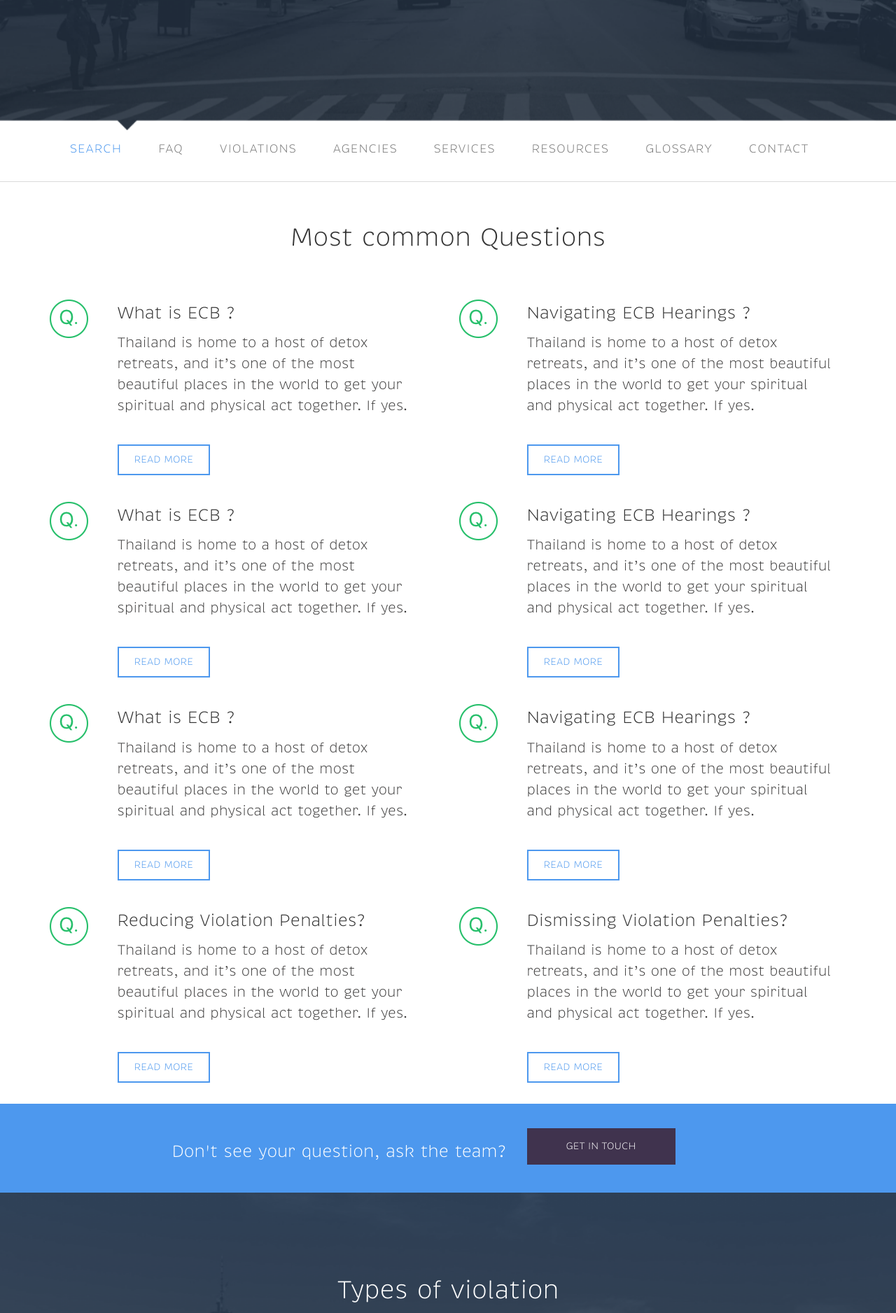
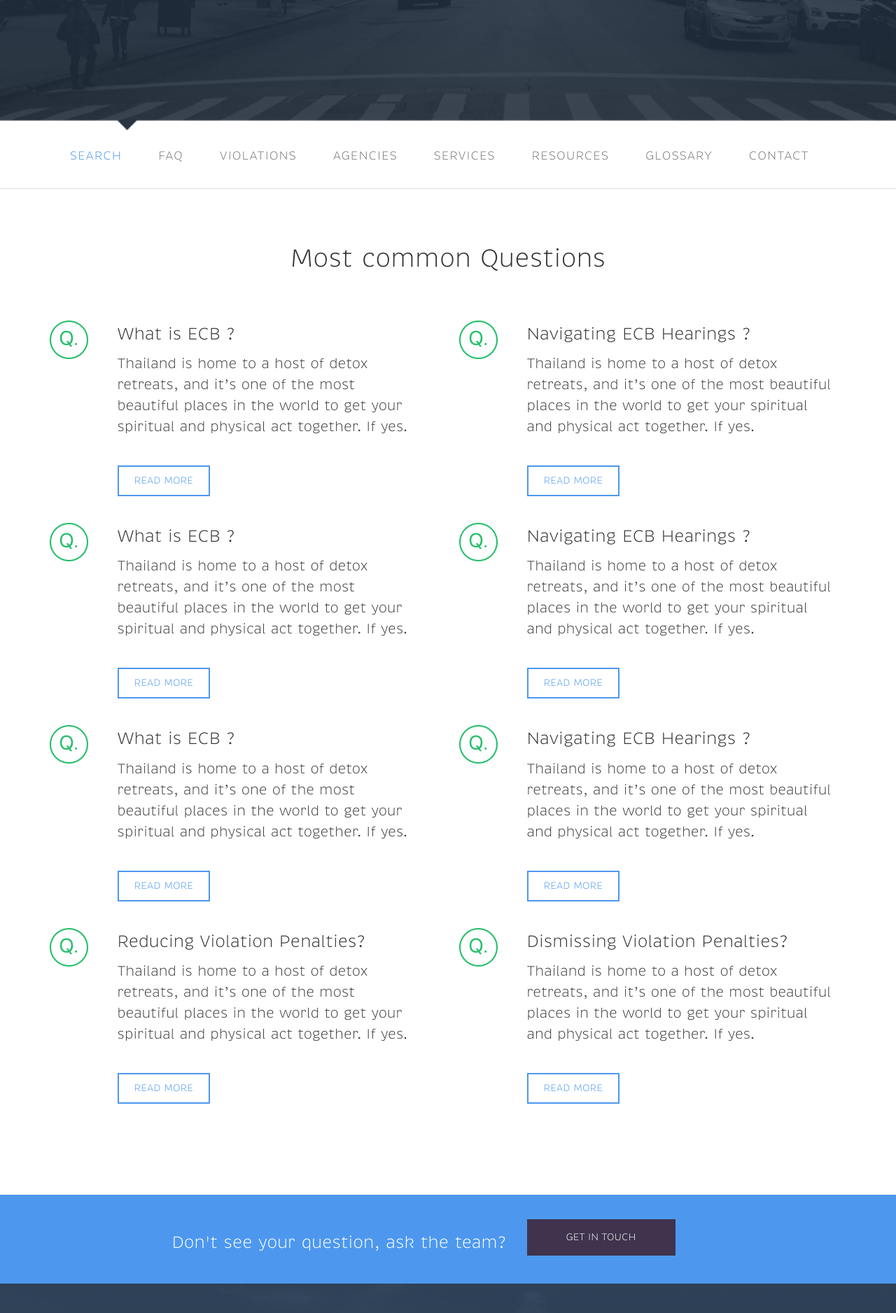
Before and after one commit to preetiksingh/digifront, a Jekyll site: the page built from index.html, in a window 1280 px wide. Shown: the part 713-2589 px from the top of the page at 70% size. Built offline with Jekyll 4.4.1, drawn with Linux system fonts in a browser that asks for light colours; nearby versions of some CDN libraries.

Commit message:
Increased padding for violation section

```diff
--- a/_sass/_header.scss
+++ b/_sass/_header.scss
@@ -18,10 +18,13 @@
 			letter-spacing:3px;
 			font-size:26px;
 
+			a {
+
 			&:hover {
 				color:#fff;
 				background-color:transparent;
 			}
 		}
+		}
 	}
 }
--- a/_sass/_secondary_nav.scss
+++ b/_sass/_secondary_nav.scss
@@ -1,5 +1,6 @@
 #secondary-nav {
 	border-bottom: 1px solid #dadada;
+	padding-top:10px;
 
 	ul {
 		/*position: relative;
--- a/_sass/_violation.scss
+++ b/_sass/_violation.scss
@@ -3,7 +3,7 @@
 	background-size: cover;
 	background-position: 21% ;
 	color: #fff;
-	padding:100px 0px 70px 0px ;
+	padding:100px 0px 100px 0px ;
 
 	p {
 		font-size:19px;
--- a/_sass/questions.scss
+++ b/_sass/questions.scss
@@ -1,7 +1,10 @@
 #questions {
+	padding-bottom:100px;
+	padding-top: 20px;
 	h1 {
 		margin-bottom:60px;
 		margin-top:60px;
+
 	}
 	.questions-col {
 		display:inline-block;
```
